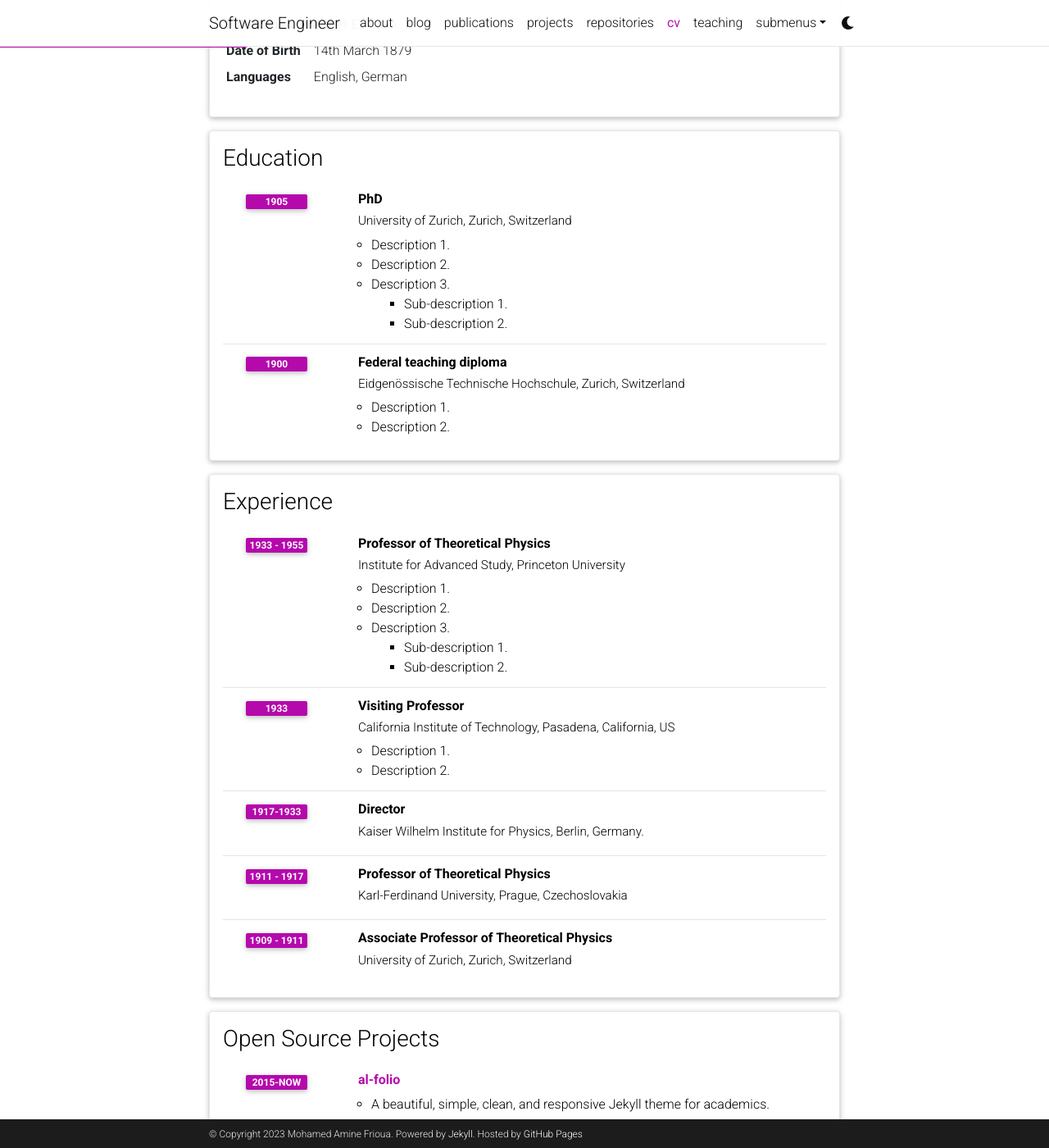
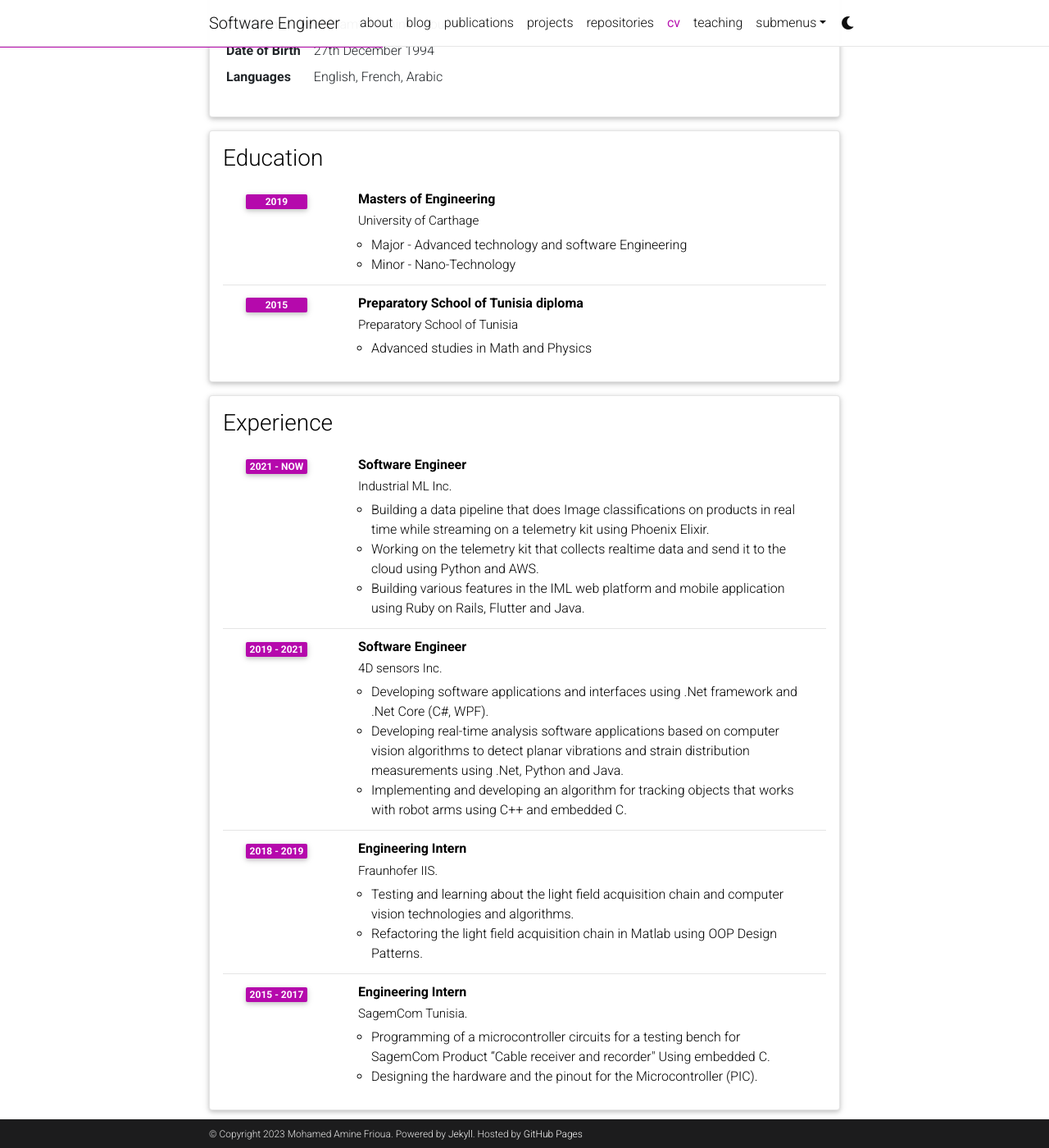
Before and after one commit to AmineFrioua/aminefrioua.github.io, a Jekyll site: the page built from _pages/cv.md, in a window 1280 px wide and 1400 px high, scrolled down 234 px. Shown: the whole window at 82% size. Built offline with Jekyll 4.4.1, drawn with Linux system fonts in a browser that asks for light colours; comment, search, counter and statistics services are not loaded; a style sheet for code colours, icons or effects is not loaded; some of the changed text lies outside the part shown.

Commit message:
update CV information

```diff
--- a/_data/cv.yml
+++ b/_data/cv.yml
@@ -2,96 +2,70 @@
   type: map
   contents:
     - name: Full Name
-      value: Albert Einstein
+      value: Mohamed Amine Frioua
     - name: Date of Birth
-      value: 14th March 1879
+      value: 27th December 1994
     - name: Languages
-      value: English, German
+      value: English, French, Arabic
 
 - title: Education
   type: time_table
   contents:
-    - title: PhD
-      institution: University of Zurich, Zurich, Switzerland
-      year: 1905
+    - title: Masters of Engineering
+      institution: University of Carthage
+      year: 2019
       description:
-        - Description 1.
-        - Description 2.
-        - title: Description 3.
-          contents:
-            - Sub-description 1.
-            - Sub-description 2.
-    - title: Federal teaching diploma
-      institution: Eidgenössische Technische Hochschule, Zurich, Switzerland
-      year: 1900
+        - Major - Advanced technology and software Engineering
+        - Minor - Nano-Technology
+    - title: Preparatory School of Tunisia diploma
+      institution: Preparatory School of Tunisia
+      year: 2015
       description:
-        - Description 1.
-        - Description 2.
+        - Advanced studies in Math and Physics
 
 - title: Experience
   type: time_table
   contents:
-    - title: Professor of Theoretical Physics
-      institution: Institute for Advanced Study, Princeton University
-      year: 1933 - 1955
+    - title: Software Engineer
+      institution: Industrial ML Inc.
+      year: 2021 - now
       description:
-        - Description 1.
-        - Description 2.
-        - title: Description 3.
-          contents:
-            - Sub-description 1.
-            - Sub-description 2.
-    - title: Visiting Professor
-      institution: California Institute of Technology, Pasadena, California, US
-      year: 1933
+        - Building a data pipeline that does Image classifications on products in real time while streaming on a telemetry kit using Phoenix Elixir.
+        - Working on the telemetry kit that collects realtime data and send it to the cloud using Python and AWS.
+        - Building various features in the IML web platform and mobile application using Ruby on Rails, Flutter and Java.
+
+    - title: Software Engineer
+      institution: 4D sensors Inc.
+      year: 2019 - 2021
       description:
-        - Description 1.
-        - Description 2.
+        - Developing software applications and interfaces using .Net framework and .Net Core (C#, WPF).
+        - Developing real-time analysis software applications based on computer vision algorithms to detect planar vibrations and strain distribution measurements using .Net, Python and Java.
+        - Implementing and developing an algorithm for tracking objects that works with robot arms using C++ and embedded C.
 
-    - title: Director
-      institution: Kaiser Wilhelm Institute for Physics, Berlin, Germany.
-      year: 1917-1933
+    - title: Engineering Intern
+      institution: Fraunhofer IIS.
+      year: 2018 - 2019
+      description:
+        - Testing and learning about the light field acquisition chain and computer vision technologies and algorithms.
+        - Refactoring the light field acquisition chain in Matlab using OOP Design Patterns.
 
-    - title: Professor of Theoretical Physics
-      institution: Karl-Ferdinand University, Prague, Czechoslovakia
-      year: 1911 - 1917
+    - title: Engineering Intern
+      institution: SagemCom Tunisia.
+      year: 2015 - 2017
       description:
+        - Programming of a microcontroller circuits for a testing bench for SagemCom Product “Cable receiver and recorder" Using embedded C.
+        - Designing the hardware and the pinout for the Microcontroller (PIC).
 
-    - title: Associate Professor of Theoretical Physics
-      institution: University of Zurich, Zurich, Switzerland
-      year: 1909 - 1911
-
-- title: Open Source Projects
-  type: time_table
-  contents:
-    - title: <a href="https://github.com/alshedivat/al-folio">al-folio</a>
-      year: 2015-now
-      description: A beautiful, simple, clean, and responsive Jekyll theme for academics.
-
-- title: Honors and Awards
-  type: time_table
-  contents:
-    - year: 1921
-      items:
-        - Nobel Prize in Physics
-        - Matteucci Medal
-    - year: 2029
-      items:
-        - Max Planck Medal
 
 - title: Academic Interests
   type: nested_list
   contents:
-    - title: Topic 1.
+    - title: Machine learning.
       items:
-        - Description 1.
-        - Description 2.
-    - title: Topic 2.
-      items:
-        - Description 1.
-        - Description 2.
+        - Computer Vision Classification.
+        - Tensor Flow.
 
 - title: Other Interests
   type: list
   contents:
-    - <u>Hobbies:</u> Hobby 1, Hobby 2, etc.
+    - <u>Hobbies:</u> Chess, RPG, Reading, Baseball.
--- a/_pages/cv.md
+++ b/_pages/cv.md
@@ -4,5 +4,5 @@ permalink: /cv/
 title: cv
 nav: true
 nav_order: 4
-cv_pdf: example_pdf.pdf
+cv_pdf: Amine_resume.pdf
 ---
```
Also changed, not shown: 2 other files.
